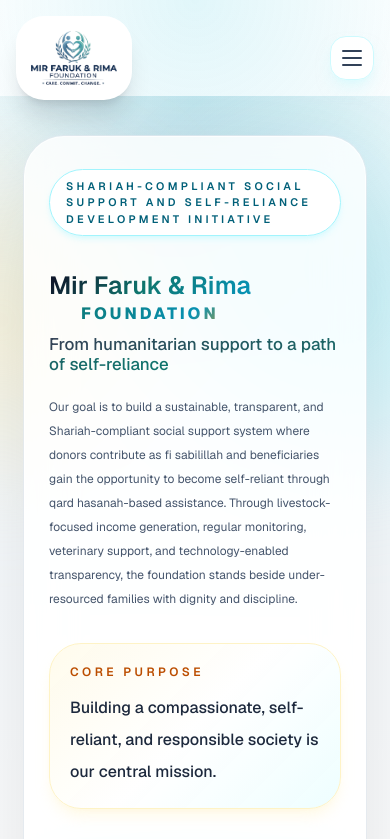
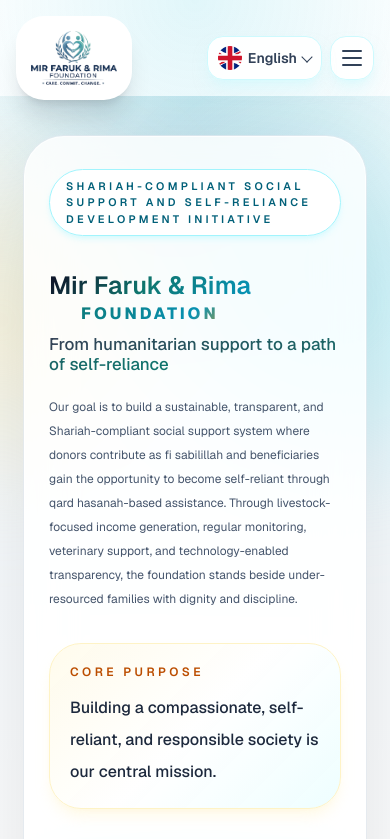
Before and after one commit to jishanahammed/Mir_Faruk_-_-Rima_Foundation, a Next.js app: page / in a window 390 px wide. Shown: the top 839 px of the page. Built offline with nearby package versions, Linux system fonts and the light colour scheme.

Commit message:
jjjjjjjjjjjjjjjjjjjjjjjjjj

```diff
--- a/src/components/public/layout/site-header.js
+++ b/src/components/public/layout/site-header.js
@@ -59,6 +59,7 @@
   const [isRegistrationOpen, setIsRegistrationOpen] = useState(false);
   const [isProfileOpen, setIsProfileOpen] = useState(false);
   const [isAboutOpen, setIsAboutOpen] = useState(false);
+  const [isMobileLanguageOpen, setIsMobileLanguageOpen] = useState(false);
   const [isPinned, setIsPinned] = useState(false);
   const [isDonorModalOpen, setIsDonorModalOpen] = useState(false);
 
@@ -85,6 +86,7 @@
     setIsRegistrationOpen(false);
     setIsProfileOpen(false);
     setIsAboutOpen(false);
+    setIsMobileLanguageOpen(false);
   }, [locale, pathname]);
 
   useEffect(() => {
@@ -95,6 +97,7 @@
         setIsRegistrationOpen(false);
         setIsProfileOpen(false);
         setIsAboutOpen(false);
+        setIsMobileLanguageOpen(false);
       }
     }
 
@@ -105,6 +108,7 @@
         setIsRegistrationOpen(false);
         setIsProfileOpen(false);
         setIsAboutOpen(false);
+        setIsMobileLanguageOpen(false);
       }
     }
 
@@ -516,9 +520,84 @@
               </div>
             </div>
 
+            <div className="flex items-center gap-2 lg:hidden">
+              <div className="relative">
                 <button
                   type="button"
-              className={`flex h-11 w-11 items-center justify-center rounded-2xl transition lg:hidden ${
+                  aria-label={header.languageLabel}
+                  aria-expanded={isMobileLanguageOpen}
+                  aria-controls="mobile-language-menu"
+                  disabled={isLoading}
+                  onClick={() => {
+                    setIsMobileLanguageOpen(!isMobileLanguageOpen);
+                    setIsMobileOpen(false);
+                    setIsProfileOpen(false);
+                  }}
+                  className={`flex h-11 items-center gap-1.5 rounded-2xl px-2.5 text-sm font-semibold transition disabled:cursor-not-allowed disabled:opacity-60 ${
+                    isPinned
+                      ? "border border-slate-200 bg-slate-50 text-slate-700 hover:bg-cyan-50"
+                      : "border border-cyan-100 bg-white/92 text-slate-700 shadow-lg shadow-cyan-100/50 hover:bg-cyan-50"
+                  }`}
+                >
+                  <Image
+                    src={languageFlagImages[selectedLanguage.code]}
+                    alt=""
+                    width={24}
+                    height={24}
+                    className="h-6 w-6 rounded-full object-cover"
+                  />
+                  <span>{selectedLanguage.label}</span>
+                  <span
+                    className={`mt-[-0.15rem] block h-2 w-2 rotate-45 border-b border-r border-current transition ${
+                      isMobileLanguageOpen ? "-translate-y-px" : "translate-y-0"
+                    }`}
+                    aria-hidden="true"
+                  />
+                </button>
+
+                {isMobileLanguageOpen ? (
+                  <div
+                    id="mobile-language-menu"
+                    className="absolute right-0 top-[calc(100%+0.5rem)] z-40 w-48 rounded-3xl border border-slate-200 bg-white p-2 shadow-2xl shadow-slate-200/80"
+                  >
+                    {languageOptions.map((language) => {
+                      const isSelected = language.code === locale;
+
+                      return (
+                        <button
+                          key={language.code}
+                          type="button"
+                          disabled={isLoading}
+                          className={`flex w-full items-center gap-3 rounded-2xl px-3 py-3 text-left text-sm font-semibold transition disabled:cursor-not-allowed disabled:opacity-60 ${
+                            isSelected
+                              ? "border border-cyan-300 bg-cyan-50 text-cyan-800"
+                              : "text-slate-700 hover:bg-cyan-50 hover:text-cyan-800"
+                          }`}
+                          onClick={() => {
+                            setLocale(language.code);
+                            setIsMobileLanguageOpen(false);
+                          }}
+                        >
+                          <span className="flex h-8 w-8 shrink-0 items-center justify-center rounded-full bg-slate-100">
+                            <Image
+                              src={languageFlagImages[language.code]}
+                              alt=""
+                              width={24}
+                              height={24}
+                              className="h-6 w-6 rounded-full object-cover"
+                            />
+                          </span>
+                          <span>{language.label}</span>
+                        </button>
+                      );
+                    })}
+                  </div>
+                ) : null}
+              </div>
+
+              <button
+                type="button"
+                className={`flex h-11 w-11 items-center justify-center rounded-2xl transition ${
                   isPinned
                     ? "border border-slate-200 bg-slate-50 text-slate-700 hover:bg-cyan-50"
                     : "border border-cyan-100 bg-white/92 text-slate-700 shadow-lg shadow-cyan-100/50 hover:bg-cyan-50"
@@ -529,6 +608,7 @@
                 onClick={() => {
                   setIsMobileOpen(!isMobileOpen);
                   setIsProfileOpen(false);
+                  setIsMobileLanguageOpen(false);
                 }}
               >
               <span className="relative block h-4 w-5" aria-hidden="true">
@@ -549,6 +629,7 @@
                 />
               </span>
             </button>
+            </div>
           </div>
 
           {isMobileOpen ? (
@@ -867,52 +948,6 @@
                   </div>
                 ) : null}
               </div>
-
-              <div
-                className={`rounded-3xl p-3 ${
-                  isPinned
-                    ? "border border-slate-200 bg-slate-50"
-                    : "border border-cyan-100 bg-slate-50"
-                }`}
-              >
-                <p className="px-2 pb-2 text-xs font-semibold tracking-[0.22em] text-cyan-700 uppercase">
-                  {header.languageLabel}
-                </p>
-                <div className="grid gap-2">
-                  {languageOptions.map((language) => {
-                    const isSelected = language.code === locale;
-
-                    return (
-                      <button
-                        key={language.code}
-                        type="button"
-                        disabled={isLoading}
-                        className={`flex w-full items-center gap-3 rounded-2xl px-4 py-3 text-left text-sm font-semibold transition disabled:cursor-not-allowed disabled:opacity-60 ${
-                          isSelected
-                            ? "border border-cyan-300 bg-white text-cyan-800"
-                            : "bg-white text-slate-700"
-                        }`}
-                        onClick={() => {
-                          setLocale(language.code);
-                          setIsMobileOpen(false);
-                          setIsProfileOpen(false);
-                        }}
-                      >
-                        <span className="flex h-8 w-8 shrink-0 items-center justify-center rounded-full bg-cyan-50 text-[0.68rem] font-bold text-cyan-800">
-                          <Image
-                            src={languageFlagImages[language.code]}
-                            alt=""
-                            width={24}
-                            height={24}
-                            className="h-6 w-6 rounded-full object-cover"
-                          />
-                        </span>
-                        <span>{language.label}</span>
-                      </button>
-                    );
-                  })}
-                </div>
-              </div>
               </div>
             </div>
           ) : null}
```
Lines whose indentation alone changed are shown as unchanged.
